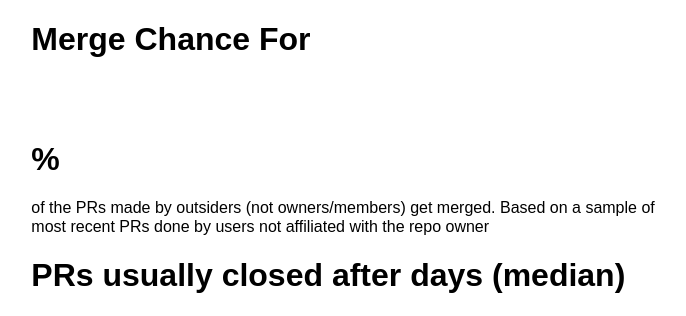
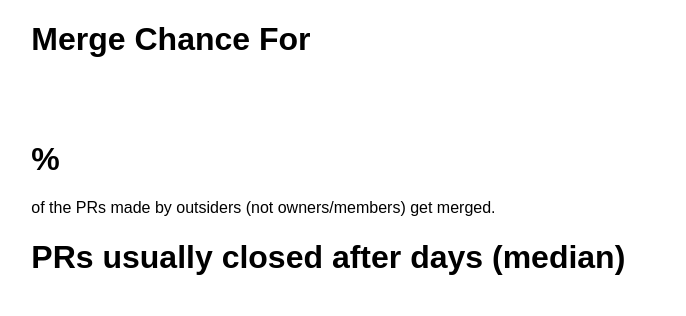
Before and after one commit to PiotrZakrzewski/merge-chance, a Flask app: template mergechance/templates/chance.html in a window 1280 px wide. Shown: the top 316 px of the page, without its empty margins (22-708 px from the left). Run offline with Flask 2, Linux system fonts and the light colour scheme; the template is opened without the code that fills it, so the values that code supplies are empty; some libraries are stand-ins or nearby versions.

Commit message:
Remove redundant explanation

```diff
--- a/mergechance/templates/chance.html
+++ b/mergechance/templates/chance.html
@@ -21,7 +21,7 @@
     </div>
     <div class="pure-g">
         <a class="pure-u-1-24"></a>
-        <span class="pure-u-12-24"> of the PRs made by outsiders (not owners/members) get merged. Based on a sample of most recent PRs done by users not affiliated with the repo owner</span>
+        <span class="pure-u-12-24"> of the PRs made by outsiders (not owners/members) get merged.</span>
     </div>
     <div class="pure-g">
         <a class="pure-u-1-24"></a>
```
